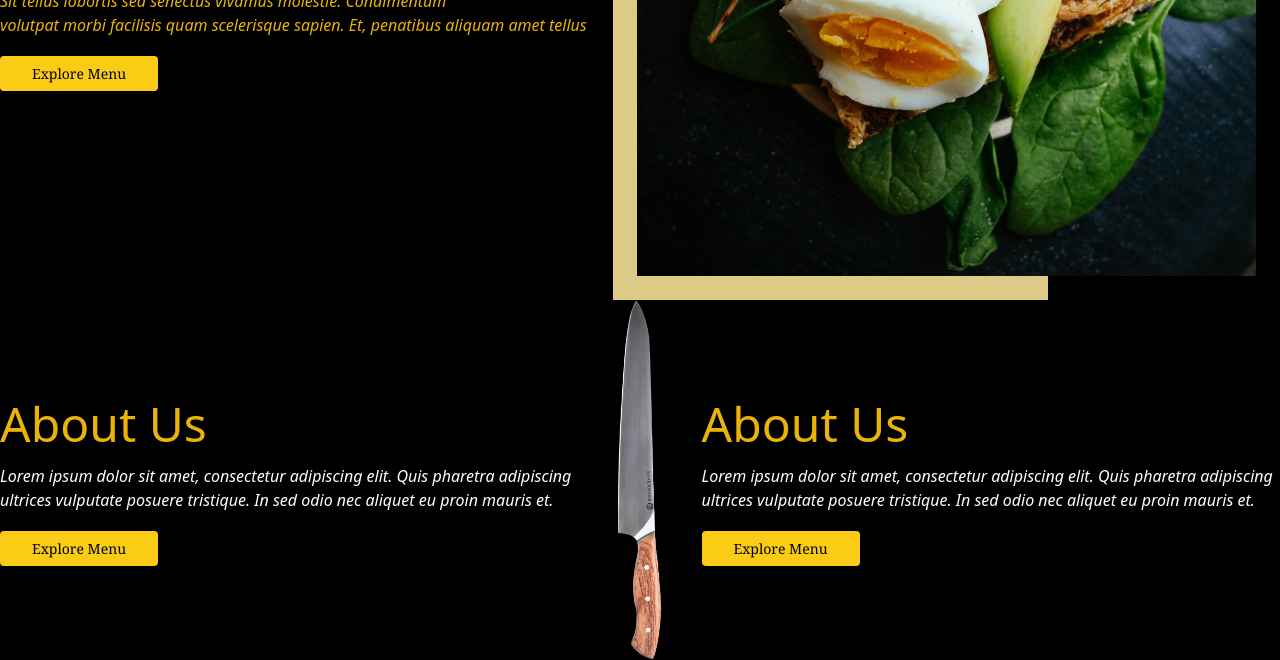
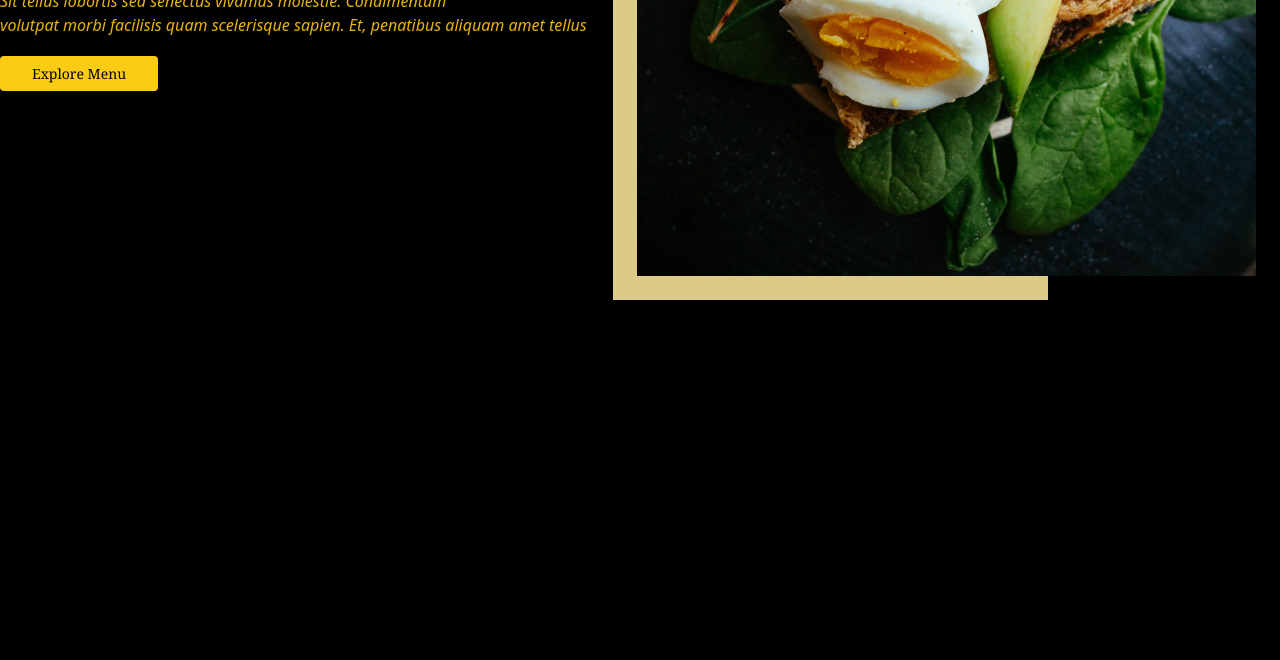
Before and after one commit to jasmina001/AuroTaste, a website: page public/index.html in a window 1280 px wide. Shown: the part 546-1206 px from the top of the page. After the commit the page ends 846 px from the top, so only its background shows below. Drawn offline with Linux system fonts and the light colour scheme.

```diff
--- a/public/index.html
+++ b/public/index.html
@@ -82,34 +82,7 @@
             <img src="/assets/Hero img.png" </div>
 
     </section>
-    <section class="bg-black flex items-center justify-center container mx-auto gap-10">
-        <div>
-            <h1 class="text-yellow-500 text-5xl mb-4">
-                About Us
-            </h1>
-            <i class=" text-white ">Lorem ipsum dolor sit amet, consectetur adipiscing elit. Quis pharetra adipiscing ultrices vulputate
-                posuere tristique. In sed odio nec aliquet eu proin mauris et.</i><br>
-                <div>.</div>
-            <a href="#"
-                class="px-8 py-2 text-sm font-serif text-black bg-yellow-400 rounded hover:bg-yellow-200 mt-5">Explore
-                Menu</a>
-        </div>
-        <div>
-            <img src="/assets/savernake-knives-f4jl2ezowuM-unsplash 2.png">
-        </div>
-        <div>
-            <h1 class="text-yellow-500  text-5xl mb-4">
-                About Us
-            </h1>
-            <i class="text-white">Lorem ipsum dolor sit amet, consectetur adipiscing elit. Quis pharetra adipiscing ultrices vulputate
-                posuere tristique. In sed odio nec aliquet eu proin mauris et.</i>
-                <br>
-                <div>.</div>
-            <a href="#"
-                class="px-8 py-2 text-sm font-serif text-black bg-yellow-400 rounded hover:bg-yellow-200 mt-10">Explore
-                Menu</a>
-        </div>
-    </section>
+
 
 </body>
 
```
